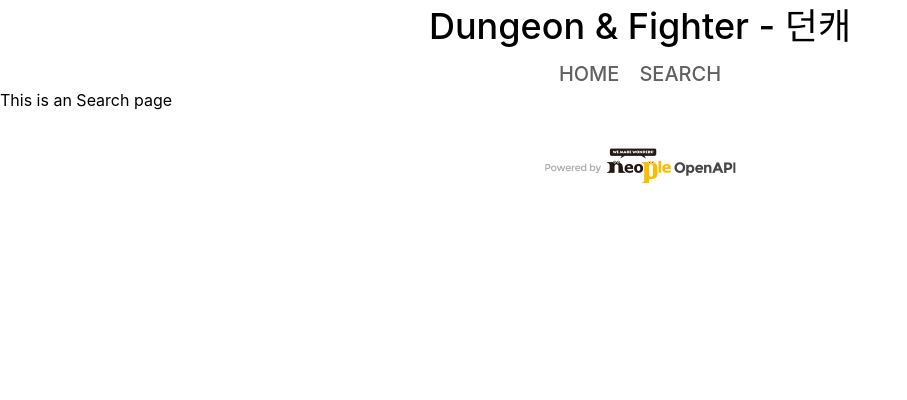
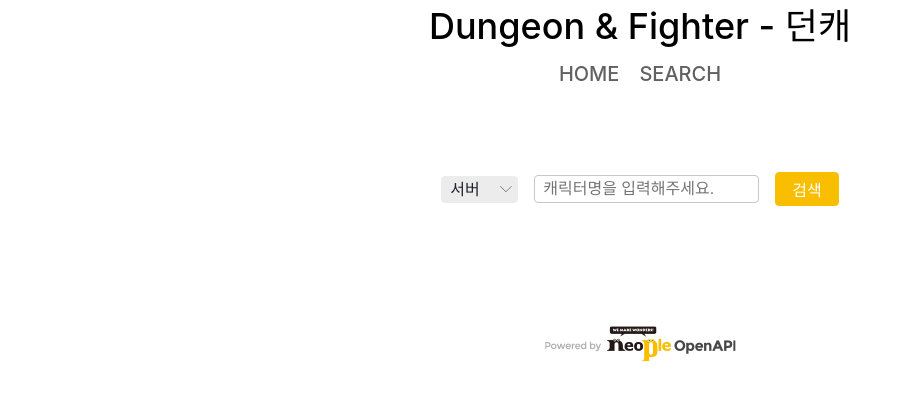
Before and after one commit to SeongYoonMin/dunchar, a Vue app: page /search in a window 1280 px wide. Shown: the top 400 px of the page, without its empty margins (0-907 px from the left). Built offline with nearby package versions, Linux system fonts and the light colour scheme; a web font is replaced by a local one.

Commit message:
Create: Searchview

```diff
--- a/src/views/SearchView.vue
+++ b/src/views/SearchView.vue
@@ -1,15 +1,153 @@
+<script setup lang="ts">
+import { ref } from 'vue';
+import axios from 'axios';
+interface IServer {
+  id: number;
+  name: string;
+  value: string;
+}
+
+const serverList = ref<IServer[]>([
+  {
+    id: 0,
+    name: '안톤',
+    value: 'anton'
+  },
+  {
+    id: 1,
+    name: '바칼',
+    value: 'bakal'
+  },
+  {
+    id: 2,
+    name: '카인',
+    value: 'cain'
+  },
+  {
+    id: 3,
+    name: '카시야스',
+    value: 'casillas'
+  },
+  {
+    id: 4,
+    name: '디레지에',
+    value: 'diregie'
+  },
+  {
+    id: 5,
+    name: '힐더',
+    value: 'hilder'
+  },
+  {
+    id: 6,
+    name: '프레이',
+    value: 'prey'
+  },
+  {
+    id: 7,
+    name: '시로코',
+    value: 'siroco'
+  }
+]);
+const dotenv = import.meta.env;
+const charServer = ref<string>('default');
+const charName = ref<string>('');
+const submitEventHandle = async () => {
+  if(charServer.value === 'default') {
+    alert("서버를 선택해주세요.");
+    return;
+  }
+  if(charName.value === '') {
+    alert("캐릭터명을 입력해주세요.");
+  }
+  const encodeCharName = encodeURIComponent(charName.value);
+  const {data} = await axios.get(`${dotenv.VITE_DF_URL}servers/${charServer.value}/characters`, {
+    method: 'get',
+    headers: {
+      "Access-Control-Allow-Origin": "*",
+    },
+    params: {
+      characterName: encodeCharName,
+      apikey: dotenv.VITE_DF_API,
+    }
+  });
+  console.log(data);
+}
+</script>
+
 <template>
   <div class="search">
-    <h1>This is an Search page</h1>
+    <form action="" class="search_form" role="search" @submit.prevent="submitEventHandle">
+      <legend class="sr-only">캐릭터 검색</legend>
+      <select name="server" id="server" v-model="charServer">
+        <option value="default">서버</option>
+        <option :value="items.value" v-for="items in serverList" :key="items.id">
+          {{ items.name }}
+        </option>
+      </select>
+      <input
+        type="text"
+        v-model="charName"
+        placeholder="캐릭터명을 입력해주세요."
+        class="char_name"
+      />
+      <button type="submit" class="search_button">검색</button>
+    </form>
   </div>
 </template>
 
-<style>
-@media (min-width: 1024px) {
-  .about {
-    min-height: 100vh;
+<style scoped lang="scss">
+.search {
+  padding: 80px 0;
+  .search_form {
+    width: 100%;
     display: flex;
     align-items: center;
+    justify-content: center;
+    column-gap: 16px;
+    #server {
+      appearance: none; //기본
+      -webkit-appearance: none; //크롬
+      background: url('../assets/images/arrows.svg') no-repeat 95% 50%;
+      background-size: 16px;
+      font-size: 16px;
+      padding: 4px 8px;
+      border: 1px solid #ececec;
+      background-color: #ececec;
+      color: #20232d;
+      border-radius: 4px;
+      cursor: pointer;
+      transition: 0.3s all;
+      &:hover {
+        border-color: #20232d;
+      }
+    }
+    .char_name {
+      padding: 4px 8px;
+      font-size: 16px;
+      border: 1px solid #c7c7c7;
+      border-radius: 4px;
+      transition: 0.3s all;
+      cursor: pointer;
+      &:focus,
+      &:hover {
+        border-color: #20232d;
+      }
+    }
+    .search_button {
+      padding: 4px 16px;
+      font-size: 16px;
+      margin: 0;
+      border: 1px solid #f9be00;
+      border-radius: 4px;
+      cursor: pointer;
+      background-color: #f9be00;
+      color: white;
+      transition: 0.3s all;
+      &:hover {
+        border-color: #20232d;
+      }
+    }
   }
 }
 </style>
```
